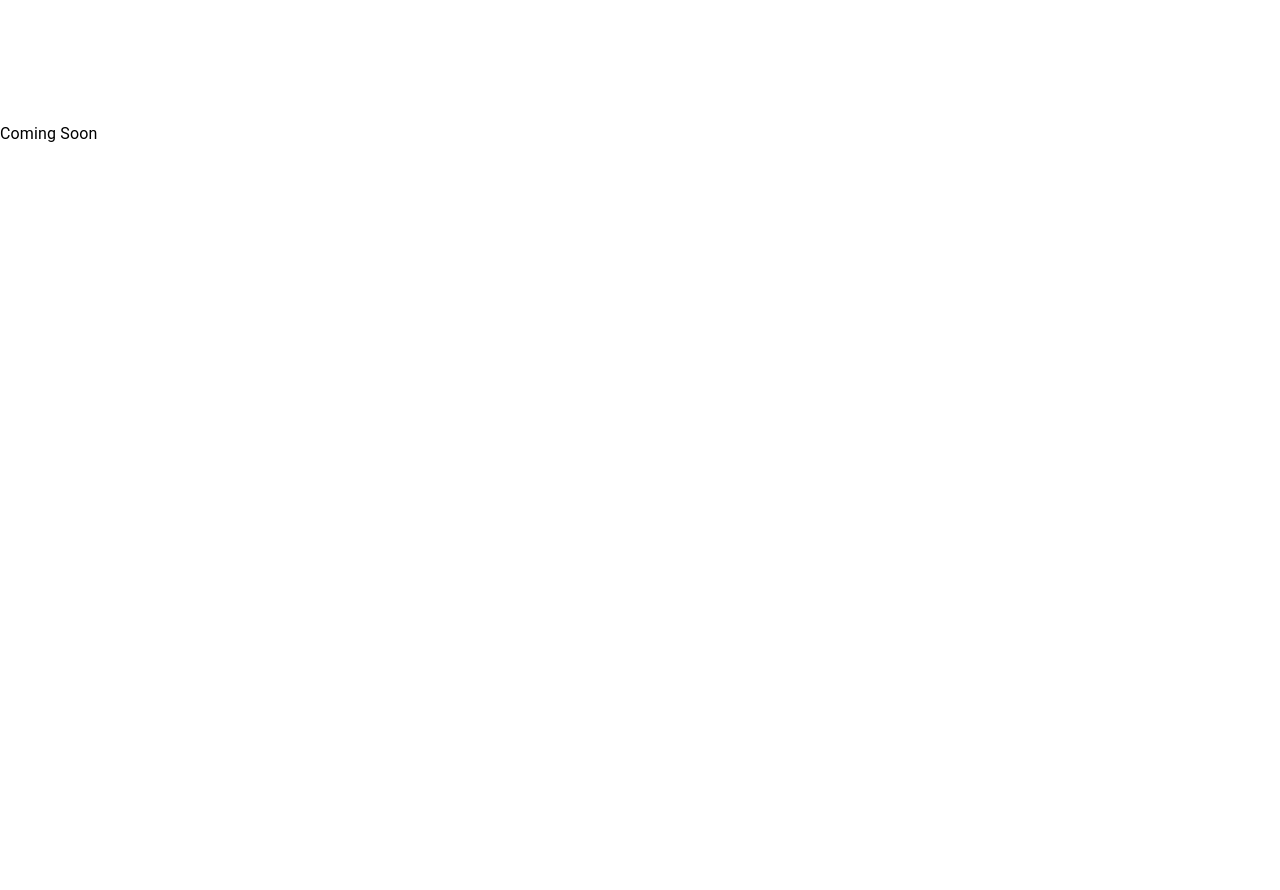
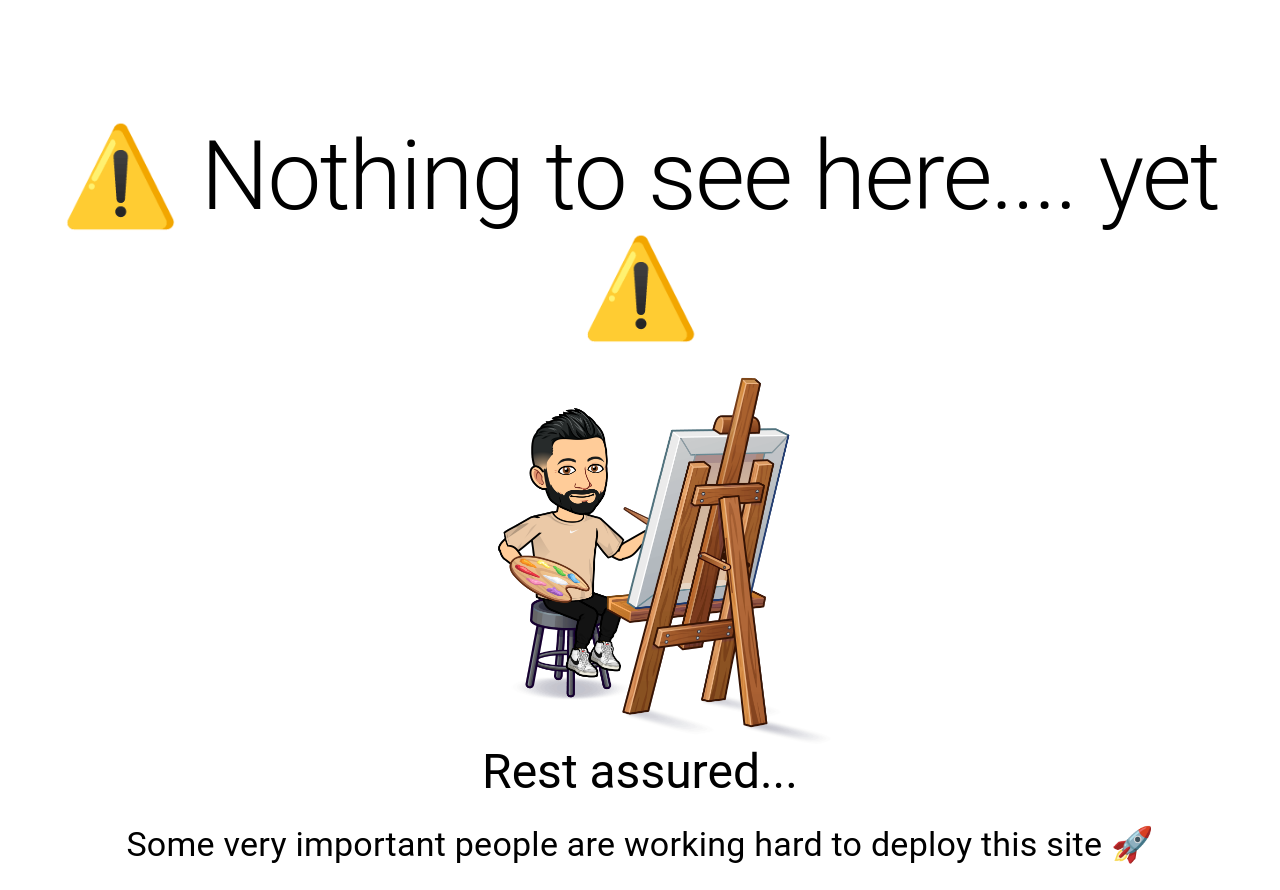
Before and after one commit to derekrdrill/familial, a Next.js app: page / in a window 1280 px wide. Before the commit the page ends 800 px from the top, so only its background shows below. Built offline with nearby package versions, Linux system fonts and the light colour scheme.

Commit message:
✨ Creating initial Coming Soon pg (#2)
* ✨ Creating initial Coming Soon pg

* ✨ Accesibility updates to heading

```diff
--- a/components/drill-y/ComingSoon/ComingSoon.tsx
+++ b/components/drill-y/ComingSoon/ComingSoon.tsx
@@ -1,12 +1,35 @@
 import React from 'react';
+import styled from 'styled-components';
 import { Grid, Typography } from '@mui/material';
 
 const ComingSoon = () => (
-  <Grid container>
-    <Grid item xs={12}>
-      <Typography variant='subtitle1'>Coming Soon</Typography>
+  <Grid container justifyContent='center'>
+    <Typography sx={{ typography: { xs: 'h3', md: 'h1' } }} textAlign='center' variant='h1'>
+      ⚠️ Nothing to see here.... yet ⚠️
+    </Typography>
+    <Grid container justifyContent='center'>
+      <ComingSoonImage src='/bitmojiPainting.png' />
     </Grid>
+    <Grid container justifyContent='center'>
+      <Typography sx={{ typography: { xs: 'h4', md: 'h3' } }} variant='h2'>
+        Rest assured...
+      </Typography>
+    </Grid>
+    <ComingSoonTextContainer container justifyContent='center'>
+      <Typography sx={{ typography: { xs: 'h5', md: 'h4' } }} variant='h3'>
+        Some very important people are working hard to deploy this site 🚀
+      </Typography>
+    </ComingSoonTextContainer>
   </Grid>
 );
 
 export default ComingSoon;
+
+export const ComingSoonImage = styled.img({
+  height: 400,
+  width: 400,
+});
+
+export const ComingSoonTextContainer = styled(Grid)({
+  padding: 24,
+});
--- a/pages/_app.tsx
+++ b/pages/_app.tsx
@@ -22,8 +22,8 @@ const App = ({ Component, pageProps }) => {
         <GlobalStyle $isSidebarOpen={isSidebarOpen} />
         <Overlay isSidebarOpen={isSidebarOpen} isQuickViewOpen={isMenuOpen} />
         {/* <Header /> */}
-        <MenuIcon isMenuIconActive={isSidebarOpen} setIsMenuIconActive={setIsSidebarOpen} />
-        <Sidebar isSidebarOpen={isSidebarOpen} setIsSidebarOpen={setIsSidebarOpen} />
+        {/* <MenuIcon isMenuIconActive={isSidebarOpen} setIsMenuIconActive={setIsSidebarOpen} /> */}
+        {/* <Sidebar isSidebarOpen={isSidebarOpen} setIsSidebarOpen={setIsSidebarOpen} /> */}
         <Alert />
         <Modal />
         <Body>
```
Also changed, not shown: public/bitmojiPainting.png (added).
